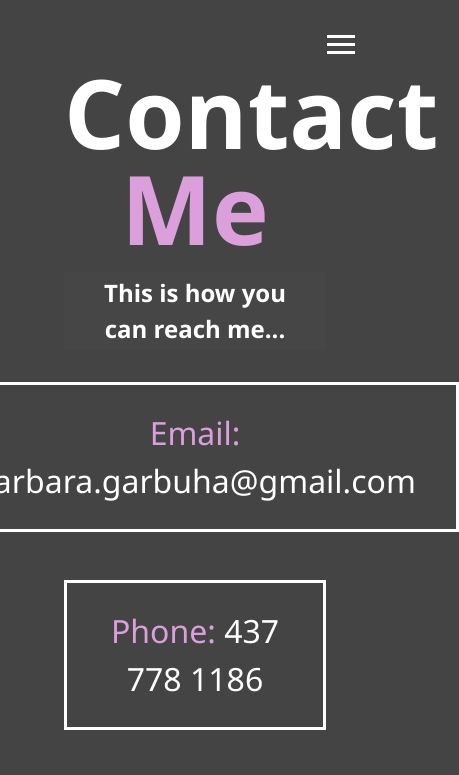
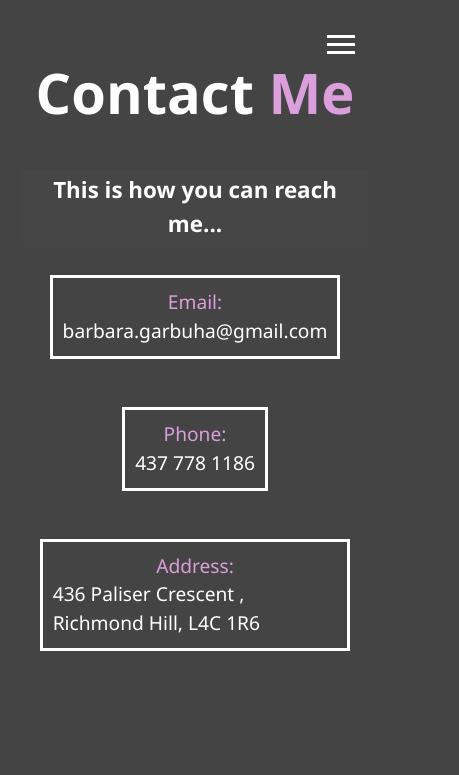
Before and after one commit to barbara-garbulha/barbara-garbulha.github.io, a website: page contact.html in a window 390 px wide. Shown: the top 775 px of the page, 459 px wide, since content can reach past the window. Drawn offline with Linux system fonts and the light colour scheme.

Commit message:
styles fixed to mobile

```diff
--- a/contact.html
+++ b/contact.html
@@ -42,14 +42,16 @@
         <h2 class="sm-heading">This is how you can reach me...</h2>
         <div class="boxes">
             <div>
-                <span class="text-secondary">Email:</span> barbara.garbuha@gmail.com
+                <span class="text-secondary">Email:</span>
+                <p>barbara.garbuha@gmail.com</p>
             </div>
             <div>
                 <span class="text-secondary">Phone:</span>
-                <a href="tel:+14377781186"> 437 778 1186</a>
+                <p><a href="tel:+14377781186">437 778 1186</a></p>
             </div>
             <div>
-                <span class="text-secondary">Address:</span> 436 Paliser Crescent , Richmond Hill, L4C 1R6
+                <span class="text-secondary">Address:</span>
+                <p>436 Paliser Crescent , Richmond Hill, L4C 1R6</p>
             </div>
         </div>
     </main>
--- a/scss/_mobile.scss
+++ b/scss/_mobile.scss
@@ -53,14 +53,68 @@
     .projects {
         grid-template-columns: repeat(2, 1fr);
     }
+    .boxes {
+        div {
+            font-size: 1.4rem;
+        }
+    }
 }
 
 // Smartphones
 @include mediaSm {
-    main#home h1 {
-        margin-top: 10vh;
+    p {
+        text-align: left;
+    }
+    h6 {
+        font-size: 1rem;
+        margin: 0.6rem 0;
+    }
+    main {
+        .lg-heading {
+            font-size: 3.5rem;
+            padding-bottom: 4vh;
+        }
+        h2 {
+            font-size: 1.4rem;
+        }
+    }
+    main#home {
+        display: flex;
+        flex-direction: column;
+        justify-content: center;
+        .lg-heading {
+            margin-top: 1rem;
+        }
     }
     .projects {
         grid-template-columns: 1fr;
     }
+    main#about {
+        display: flex;
+        flex-direction: column;
+        justify-content: center;
+        .lg-heading {
+            margin-top: 1rem;
+        }
+        .bio-image {
+            width: 60%;
+        }
+        .bio {
+            p {
+                font-size: 1.2rem;
+                margin-top: 0;
+            }
+        }
+    }
+    main#contact {
+        .boxes {
+            div {
+                padding: 10px;
+                font-size: 1.2rem;
+                p {
+                    margin: 0
+                }
+            }
+        }
+    }
 }
--- a/scss/main.scss
+++ b/scss/main.scss
@@ -46,7 +46,7 @@ header {
 }
 
 main {
-    padding: 4rem;
+    padding: 4rem 1.4rem;
     //height: 100%;
     min-height: calc(100vh - 60px);
     .icons {
@@ -126,6 +126,7 @@ main {
         border: 3px #fff solid;
         padding: 1.5rem 2.5rem;
         margin-bottom: 3rem;
+        max-width: 90%;
         @include easeOut;
         &:hover {
             padding: 0.5rem 1.5rem;
```
Also changed, not shown: dist/css/main.css.
